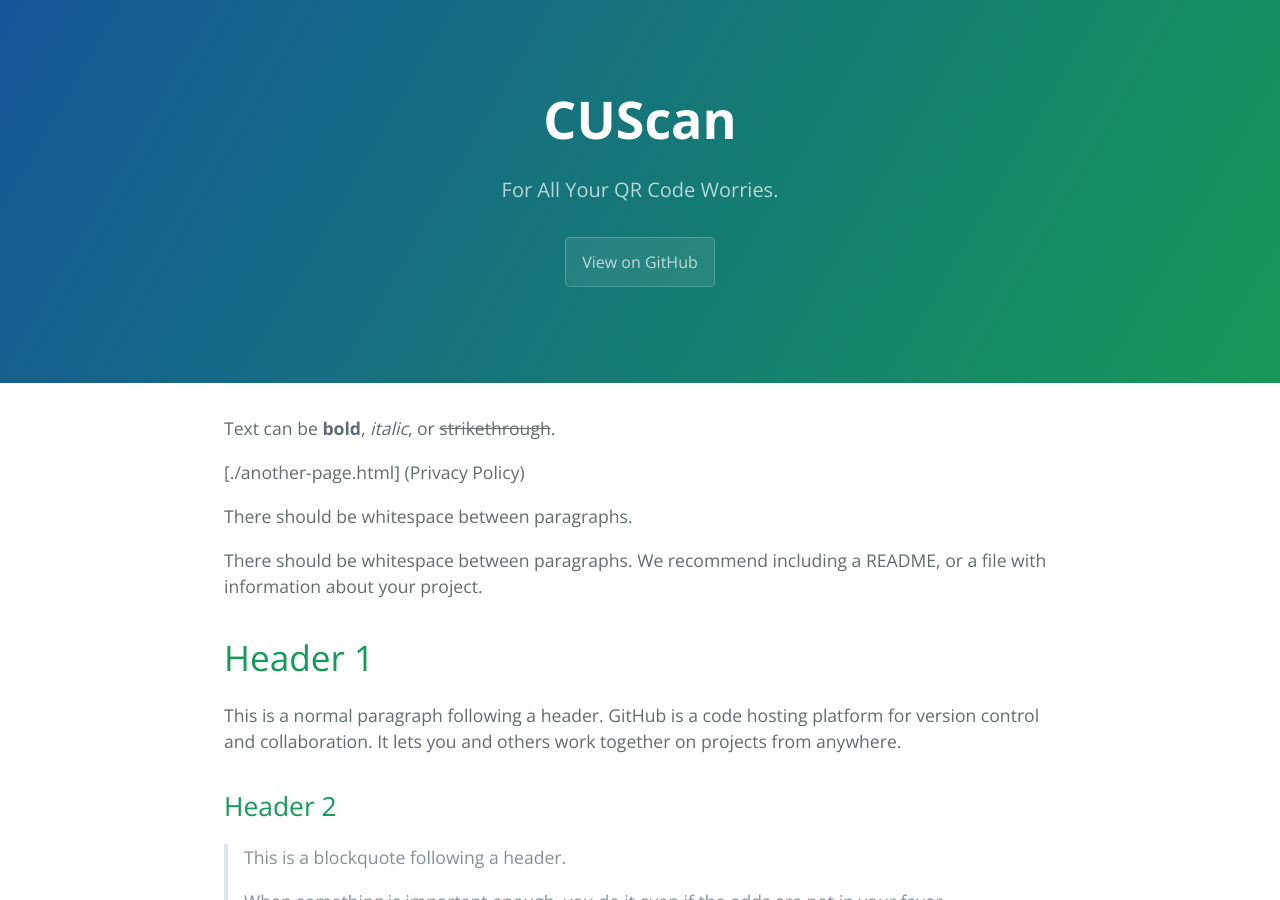
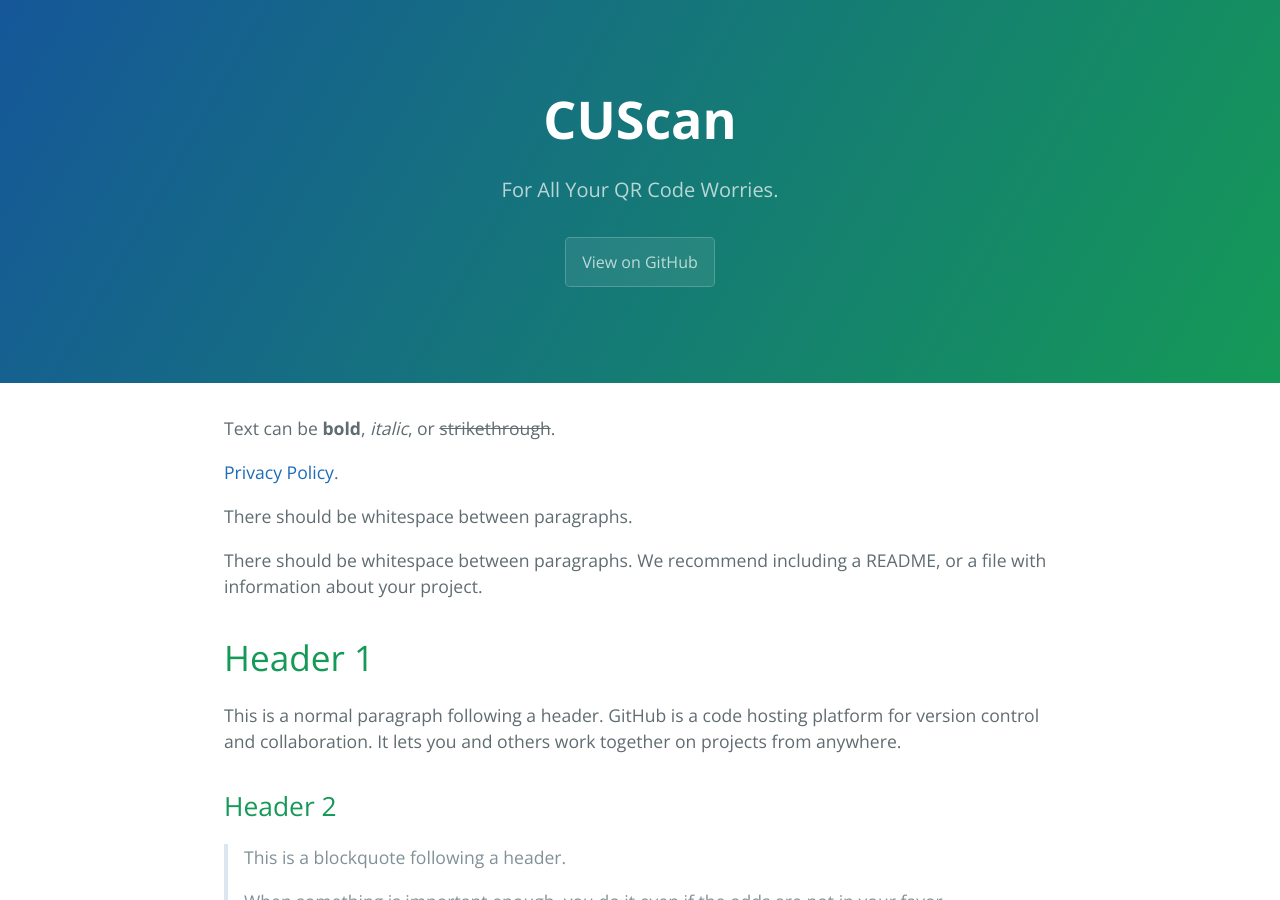
Before and after one commit to deepsingh132/CUScan, a Jekyll site: the page built from index.md, in a window 1280 px wide and 900 px high. Built offline with Jekyll 4.4.1, drawn with Linux system fonts in a browser that asks for light colours.

Commit message:
Update index.md

```diff
--- a/index.md
+++ b/index.md
@@ -4,7 +4,7 @@ layout: default
 
 Text can be **bold**, _italic_, or ~~strikethrough~~.
 
-[./another-page.html] (Privacy Policy)
+[Privacy Policy](./another-page.html).
 
 There should be whitespace between paragraphs.
 
```
